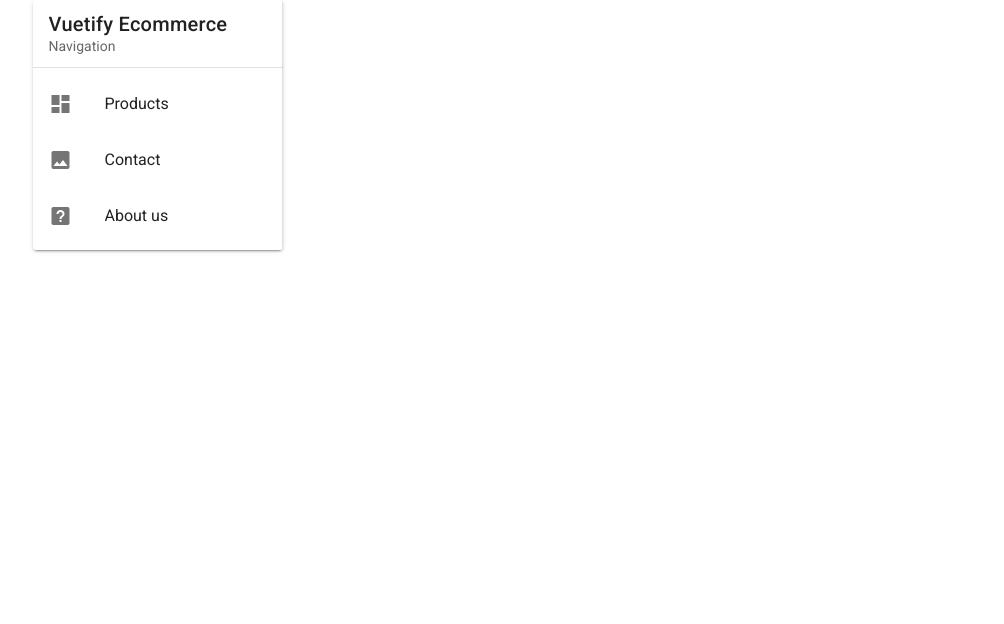
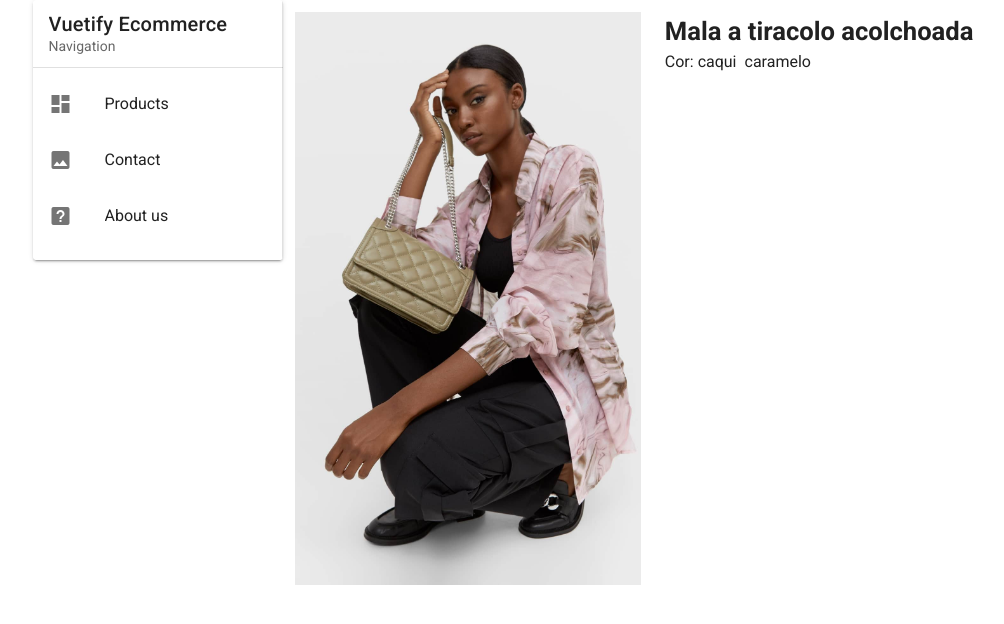
Before and after one commit to TheMathPires/ecommerce-template, a Vue app: page /product-detail in a window 1280 px wide. Shown: the top 624 px of the page, without its empty margins (15-1019 px from the left). Built offline with nearby package versions, Linux system fonts and the light colour scheme.

Commit message:
change color function

```diff
--- a/src/components/Navigation.vue
+++ b/src/components/Navigation.vue
@@ -1,5 +1,5 @@
 <template>
-  <v-card height="250" width="250">
+  <v-card height="260" width="250">
     <v-navigation-drawer permanent>
       <v-list-item>
         <v-list-item-content>
--- a/src/components/ProductDetail.vue
+++ b/src/components/ProductDetail.vue
@@ -1,15 +1,60 @@
 <template>
-    <div class="product-detail">
+  <div class="product-detail">
+    <v-row>
+      <v-col md="5" cols="5">
+        <img :src="image" />
+      </v-col>
+      <v-col md="7" cols="7">
+        <h1>{{ name }}</h1>
 
-    </div>
+        <div class="colors">
+            Cor: <button @click="changePicture()" v-for="(color, c) in colors" :key="c"> {{ color.color }} </button>
+        </div>
+      </v-col>
+    </v-row>
+  </div>
 </template>
 
 <script>
 export default {
-    name: 'ProductDetail',
-}
+    name: "ProductDetail",
+
+    data: () => {
+        return {
+            name: "Mala a tiracolo acolchoada",
+            image: require("@/assets/caramelo.jpg"),
+            price: "19,99€",
+            colors: [
+                {
+                    color: "caqui",
+                },
+                {
+                    color: 'caramelo',
+                },
+            ],
+        };
+    },
+    methods: {
+      changePicture: function () {
+        const productImage = document.querySelector('.product-detail img')
+        console.log(productImage.src)
+        productImage.src = (productImage.src.includes('caramelo')) ? require("@/assets/bolsa.jpg") : require("@/assets/caramelo.jpg")
+      }
+    },
+};
 </script>
 
 <style>
-
+.product-detail img {
+    width: 100%;
+}
+.product-detail h1 {
+    font-size: 1.6rem;
+}
+.product-detail button {
+  margin-right: .5rem;
+}
+.product-detail button.clicked {
+  margin-right: .2rem;
+}
 </style>
```
Also changed, not shown: src/assets/caramelo.jpg (added).
